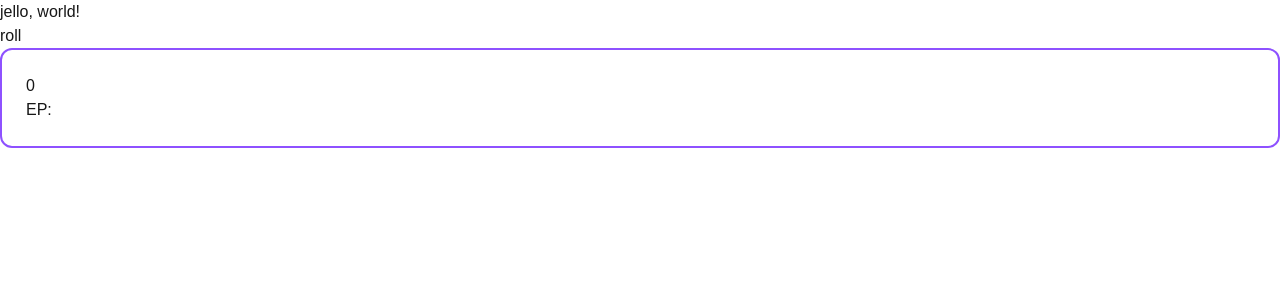
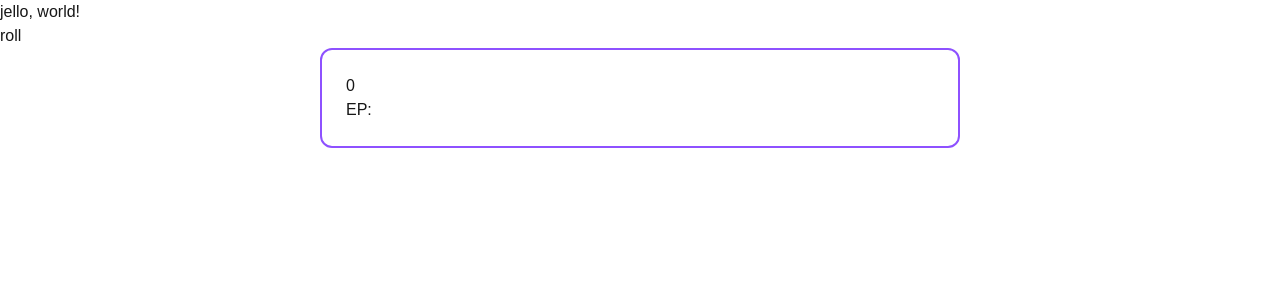
Before and after one commit to 5Stygian/bamon-rng, a Next.js app: page / in a window 1280 px wide. Shown: the top 300 px of the page. Built offline with nearby package versions, Linux system fonts and the light colour scheme.

Commit message:
center the number display box

```diff
--- a/src/app/components/numberDisplay.tsx
+++ b/src/app/components/numberDisplay.tsx
@@ -2,7 +2,7 @@ export default function NumberDisplay() {
   return (
     <div
       id="NumberDisplayOuter"
-      className="p-6 border-2 border-violet-500 rounded-xl"
+      className="w-1/2 m-auto p-6 border-2 border-violet-500 rounded-xl"
     >
       <div id="NumberDisplay">0</div>
       <div id="AttributeDisplay" />
```
